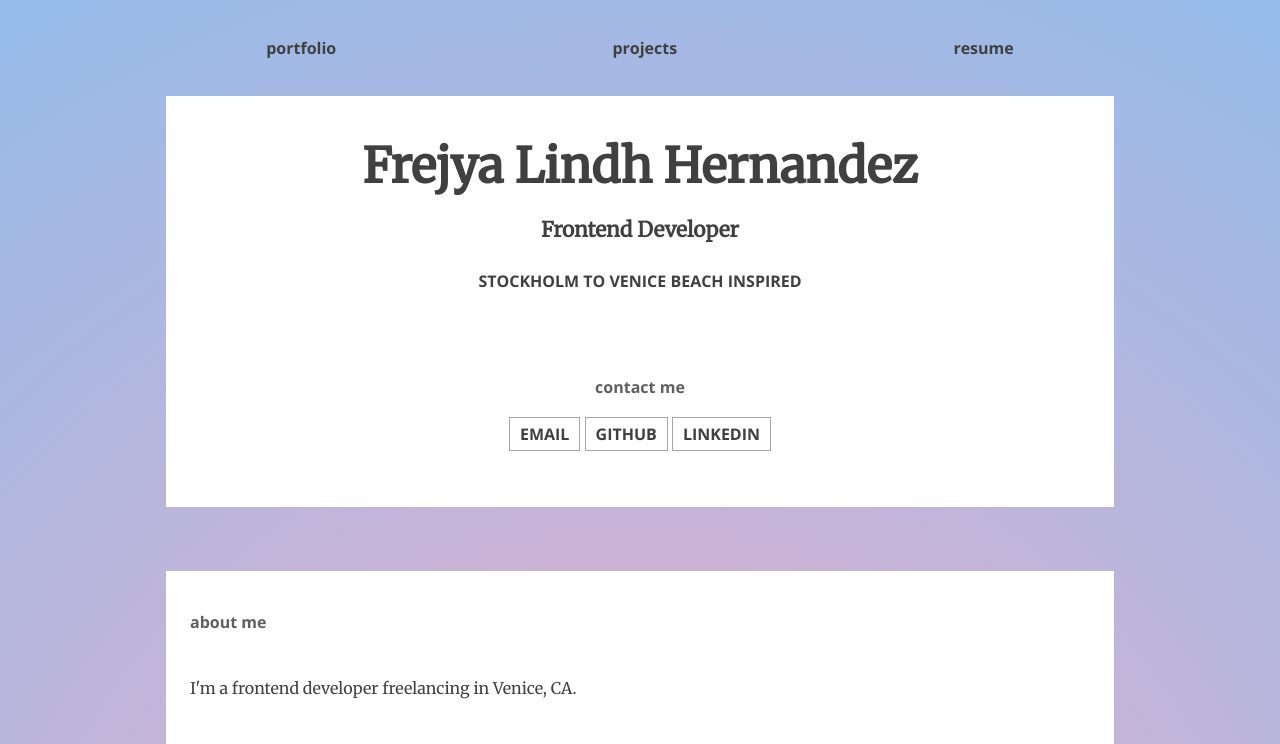
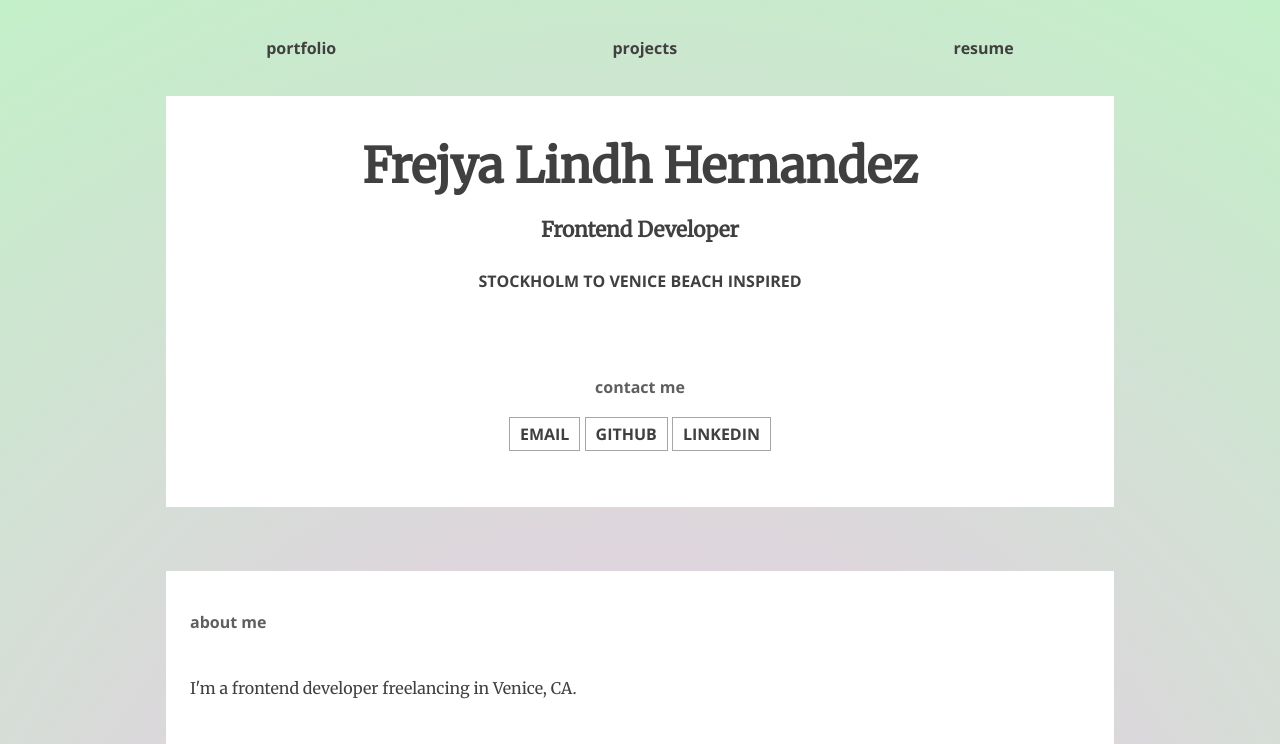
Before and after one commit to frejya-dev/frejya-dev.github.io, a plain HTML site: page index.html in a window 1280 px wide. Shown: the top 744 px of the page. Drawn offline with nearby package versions, Linux system fonts and the light colour scheme; grey boxes are pictures that could not be loaded.

Commit message:
background change

```diff
--- a/styles.css
+++ b/styles.css
@@ -1,6 +1,6 @@
 body {
     font-family: 'Merriweather', serif;
-    background-image: radial-gradient(circle, #eeaeca 0%, #94bbe9 100%);
+    background-image: radial-gradient(circle, #f0c3eb 0%, #c3f0c8 100%);
     color: #404040;
 }
 a {
```
